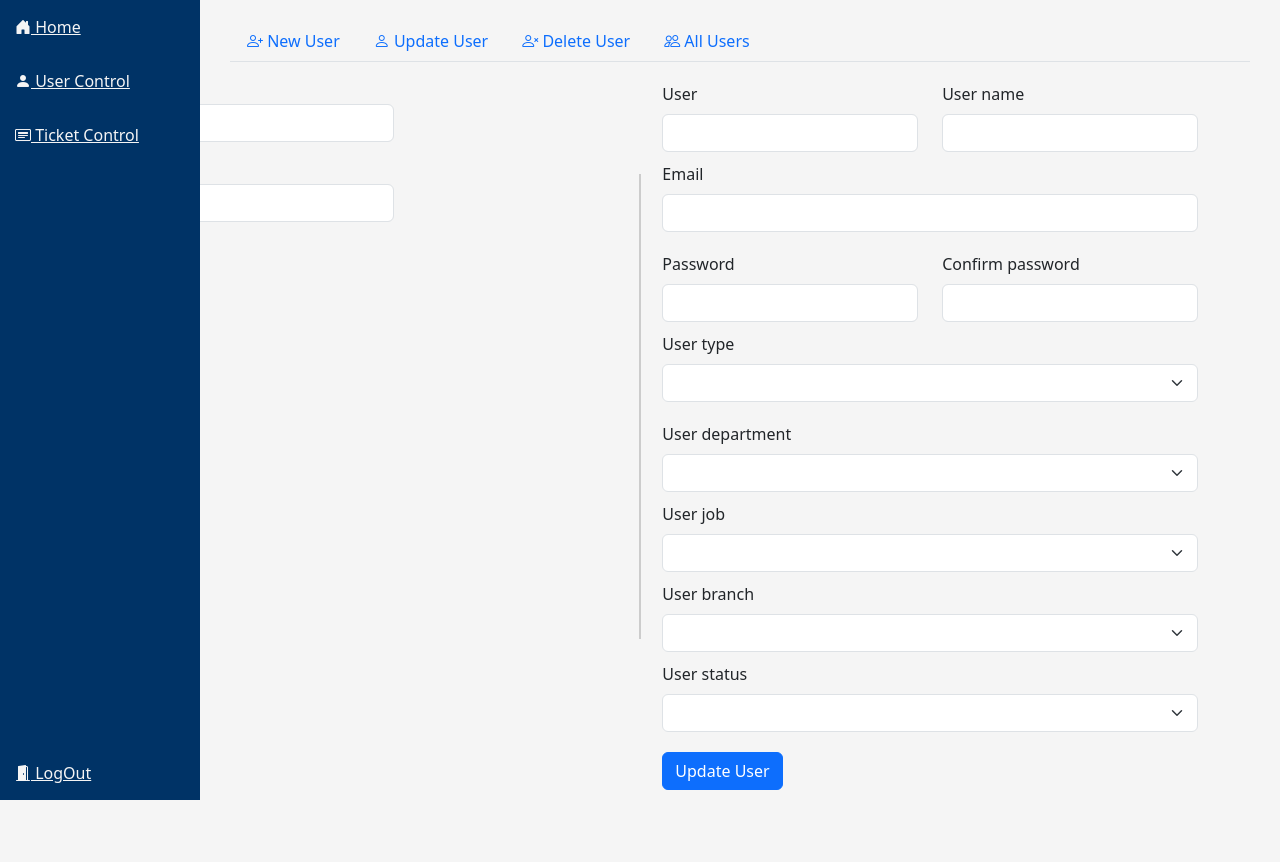
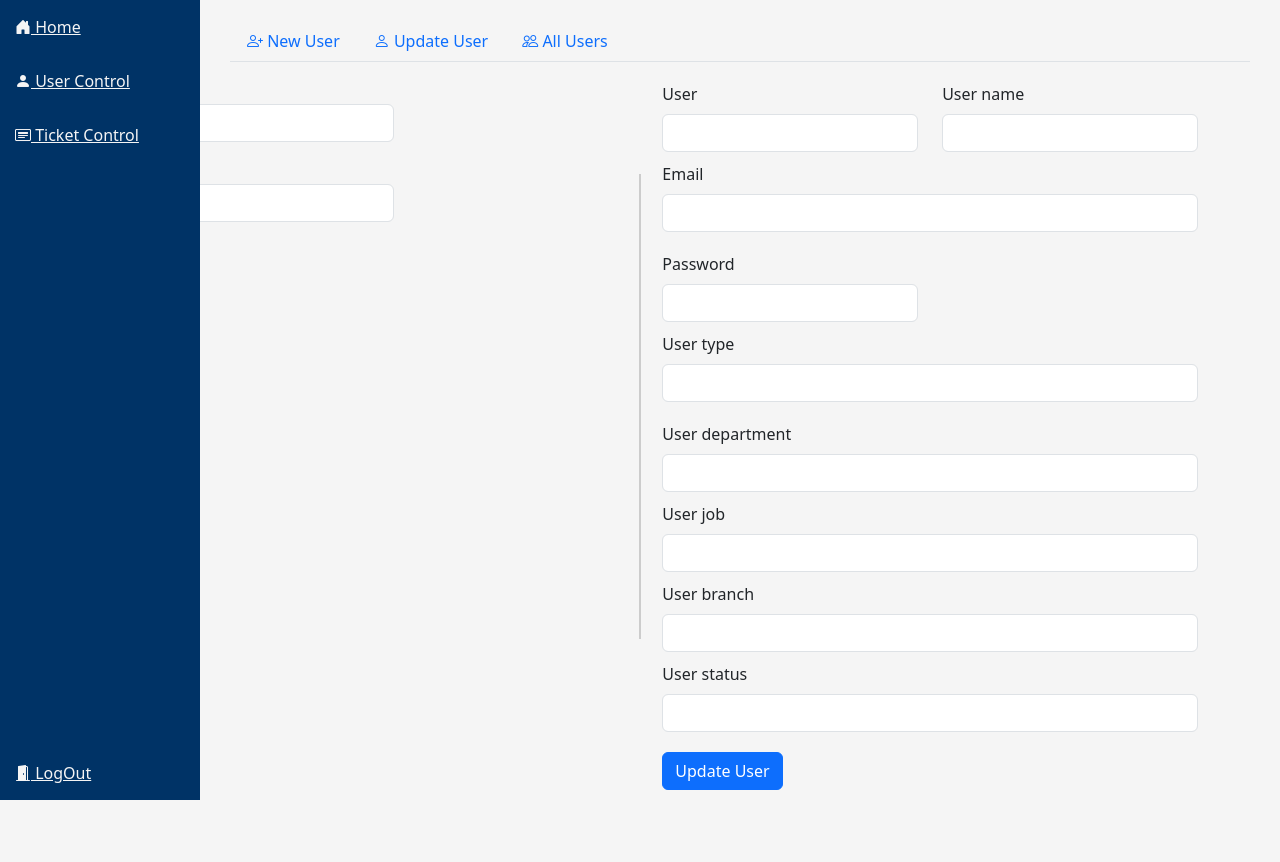
Before and after one commit to ahmed-hussein-morgan/ITicket, a Python web app: template app/tech/templates/tech_update_user.html in a window 1280 px wide. Run offline with Jinja, Linux system fonts and the light colour scheme; the template is opened without the code that fills it: most values are stand-ins (such as "Sample title", 1, 10 or a date in 2020); form fields are guessed from the names that the template uses; some libraries are stand-ins or nearby versions.

Commit message:
update front end of update form

```diff
--- a/app/tech/forms.py
+++ b/app/tech/forms.py
@@ -99,15 +99,15 @@ class SearchTicketForm(FlaskForm):
     submit = SubmitField("Find Ticket")
 
 class SearchUserForm(FlaskForm):
-    user_id = IntegerField("User ID", validators=[InputRequired()])
-    username = StringField("User Name", validators=[InputRequired(), length(min=2, max=20)])
+    user_id = IntegerField("User ID", )
+    username = StringField("User Name", validators=[length(min=2, max=20)])
     submit = SubmitField("Find User")
 
 class UpdateUserForm(FlaskForm):
     user_id = IntegerField("User ID", validators=[InputRequired()])
     user_name = StringField("User Name", validators=[InputRequired(), length(min=2, max=20)])
     email = EmailField("E-mail", validators=[Email(), InputRequired()])
-    password = PasswordField('Password', validators=[InputRequired()])
+    password = PasswordField('Password')
     user_type = SelectField("User Type", choices=["", "Tech", "Non-Tech"], validate_choice=True, validators=[InputRequired()] )
     user_department = SelectField("User Department", choices=["", "Accountant", "Operation", "HR", "IT", "Admin", "Stock Control", "Supply Chain", "Quality Control"], validators=[InputRequired()], validate_choice=True)
     user_job = SelectField("User Job Title", choices=["", "Web Developer", "Accountant", "HR Generalist", "Team Leader", "Section head"], validate_choice=True, validators=[InputRequired()] )
--- a/app/tech/templates/tech_update_user.html
+++ b/app/tech/templates/tech_update_user.html
@@ -7,22 +7,40 @@
 
     <div id="search-user" class="child">
 
-        <form method="POST" action="{{ url_for('tech.update_ticket') }}">
+        <form method="POST" action="">
             {{ search_form.hidden_tag() }}
 
             <div class="form-group">
                 <div>
-                    <!-- <label class="form-label"> User ID </label>
-                    <input type="text" class="form-control" placeholder="User ID"> -->
                     {{ search_form.user_id.label(class="form-label") }}
-                    {{ search_form.user_id(class="form-control") }}
+
+                    {% if search_form.user_id.errors %}
+                    {{ search_form.user_idl(class="form-control form-control is-invalid") }}
+                    <div class="invalid-feedback">
+                        {% for error in search_form.user_id.errors %}
+                            <span>{{ error }}</span>
+                        {% endfor %}
+                    </div>
+                    {% else %}
+                    {{ search_form.user_id(class="form-control form-control") }}
+                    {% endif %}
                 </div>
 
                 <div>
                     <!-- <label class="form-label"> User Name </label>
                     <input type="text" class="form-control" placeholder="User Name"> -->
                     {{ search_form.username.label(class="form-label") }}
-                    {{ search_form.username(class="form-control") }}
+
+                    {% if search_form.username.errors %}
+                    {{ search_form.username(class="form-control form-control is-invalid") }}
+                    <div class="invalid-feedback">
+                        {% for error in search_form.username.errors %}
+                            <span>{{ error }}</span>
+                        {% endfor %}
+                    </div>
+                    {% else %}
+                    {{ search_form.username(class="form-control form-control") }}
+                    {% endif %}
                 </div>
 
             </div>
@@ -37,7 +55,7 @@
 
     <div id="update-user" class="child">
 
-        <form method="POST" action="{{ url_for('tech.update_ticket') }}">
+        <form method="POST" action="">
             {{ update_form.hidden_tag() }}
             <div class="form-group">
                 <div class="row">
@@ -45,50 +63,116 @@
                         <!-- <label class="form-label"> User ID </label>
                         <input type="text" class="form-control" placeholder="User ID"> -->
                         {{ update_form.user_id.label(class="form-label") }}
-                        {{ update_form.user_id(class="form-control", readonly=true) }}
+
+                        {% if update_form.user_id.errors %}
+                        {{ update_form.user_id(class="form-control form-control is-invalid") }}
+                        <div class="invalid-feedback">
+                            {% for error in update_form.user_id.errors %}
+                                <span>{{ error }}</span>
+                            {% endfor %}
+                        </div>
+                        {% else %}
+                        {{ update_form.user_id(class="form-control form-control") }}
+                        {% endif %}
                     </div>
 
                     <div class="col-6">
                         {{ update_form.user_name.label(class="form-label") }}
-                        {{ update_form.user_name(class="form-control") }}
+
+                        {% if update_form.user_name.errors %}
+                        {{ update_form.user_name(class="form-control form-control is-invalid") }}
+                        <div class="invalid-feedback">
+                            {% for error in update_form.user_name.errors %}
+                                <span>{{ error }}</span>
+                            {% endfor %}
+                        </div>
+                        {% else %}
+                        {{ update_form.user_name(class="form-control form-control") }}
+                        {% endif %}
                     </div>
                 </div>
 
 
                 <div>
                     {{ update_form.email.label(class="form-label") }}
-                    {{ update_form.email(class="form-control") }}
+
+                    {% if update_form.email.errors %}
+                    {{ update_form.email(class="form-control form-control is-invalid") }}
+                    <div class="invalid-feedback">
+                        {% for error in update_form.email.errors %}
+                            <span>{{ error }}</span>
+                        {% endfor %}
+                    </div>
+                    {% else %}
+                    {{ update_form.email(class="form-control form-control") }}
+                    {% endif %}
                 </div>
 
                 <div class="row">
 
                     <div class="col-6">
                         {{ update_form.password.label(class="form-label") }}
-                        {{ update_form.password(class="form-control") }}
+
+                        {% if update_form.password.errors %}
+                        {{ update_form.password(class="form-control form-control is-invalid") }}
+                        <div class="invalid-feedback">
+                            {% for error in update_form.password.errors %}
+                                <span>{{ error }}</span>
+                            {% endfor %}
+                        </div>
+                        {% else %}
+                        {{ update_form.password(class="form-control form-control") }}
+                        {% endif %}
                     </div>
 
-                    <div class="col-6">
-                        {{ update_form.confirm_password.label(class="form-label") }}
-                        {{ update_form.confirm_password(class="form-control") }}
-                    </div>
 
                 </div>
 
                 <div>
                     {{ update_form.user_type.label(class="form-label") }}
-                    {{ update_form.user_type(class="form-select") }}
+
+                    {% if update_form.user_type.errors %}
+                    {{ update_form.user_type(class="form-control form-control is-invalid") }}
+                    <div class="invalid-feedback">
+                        {% for error in update_form.user_type.errors %}
+                            <span>{{ error }}</span>
+                        {% endfor %}
+                    </div>
+                    {% else %}
+                    {{ update_form.user_type(class="form-control form-control") }}
+                    {% endif %}
                 </div>
 
                 <div class="row">
 
                     <div>
                         {{ update_form.user_department.label(class="form-label") }}
-                        {{ update_form.user_department(class="form-select") }}
+
+                        {% if update_form.user_department.errors %}
+                        {{ update_form.user_department(class="form-control form-control is-invalid") }}
+                        <div class="invalid-feedback">
+                            {% for error in update_form.user_department.errors %}
+                                <span>{{ error }}</span>
+                            {% endfor %}
+                        </div>
+                        {% else %}
+                        {{ update_form.user_department(class="form-control form-control") }}
+                        {% endif %}
                     </div>
 
                     <div>
                         {{ update_form.user_job.label(class="form-label") }}
-                        {{ update_form.user_job(class="form-select") }}
+
+                        {% if update_form.user_job.errors %}
+                        {{ update_form.user_job(class="form-control form-control is-invalid") }}
+                        <div class="invalid-feedback">
+                            {% for error in update_form.user_job.errors %}
+                                <span>{{ error }}</span>
+                            {% endfor %}
+                        </div>
+                        {% else %}
+                        {{ update_form.user_job(class="form-control form-control") }}
+                        {% endif %}
                     </div>
 
                 </div>
@@ -97,12 +181,32 @@
 
                 <div>
                     {{ update_form.user_branch.label(class="form-label") }}
-                    {{ update_form.user_branch(class="form-select") }}
+
+                    {% if update_form.user_branch.errors %}
+                    {{ update_form.user_branch(class="form-control form-control is-invalid") }}
+                    <div class="invalid-feedback">
+                        {% for error in update_form.user_branch.errors %}
+                            <span>{{ error }}</span>
+                        {% endfor %}
+                    </div>
+                    {% else %}
+                    {{ update_form.user_branch(class="form-control form-control") }}
+                    {% endif %}
                 </div>
 
                 <div>
                     {{ update_form.user_status.label(class="form-label") }}
-                    {{ update_form.user_status(class="form-select") }}
+
+                    {% if update_form.user_status.errors %}
+                    {{ update_form.user_status(class="form-control form-control is-invalid") }}
+                    <div class="invalid-feedback">
+                        {% for error in update_form.user_status.errors %}
+                            <span>{{ error }}</span>
+                        {% endfor %}
+                    </div>
+                    {% else %}
+                    {{ update_form.user_status(class="form-control form-control") }}
+                    {% endif %}
                 </div>
 
             </div>
--- a/app/tech/templates/tech_user_tab-bar.html
+++ b/app/tech/templates/tech_user_tab-bar.html
@@ -19,9 +19,6 @@
         <a href="{{ url_for('tech.update_user') }}" class="nav-item nav-link">
             <i class="bi-person"></i> Update User
         </a>
-        <a href="{{ url_for('tech.delete_user') }}" class="nav-item nav-link">
-            <i class="bi-person-x"></i> Delete User
-        </a>
         <a href="{{ url_for('tech.all_users') }}" class="nav-item nav-link">
             <i class="bi-people"></i> All Users
         </a>
```
Also changed, not shown: app/tech/views.py (+46 -35 lines).
